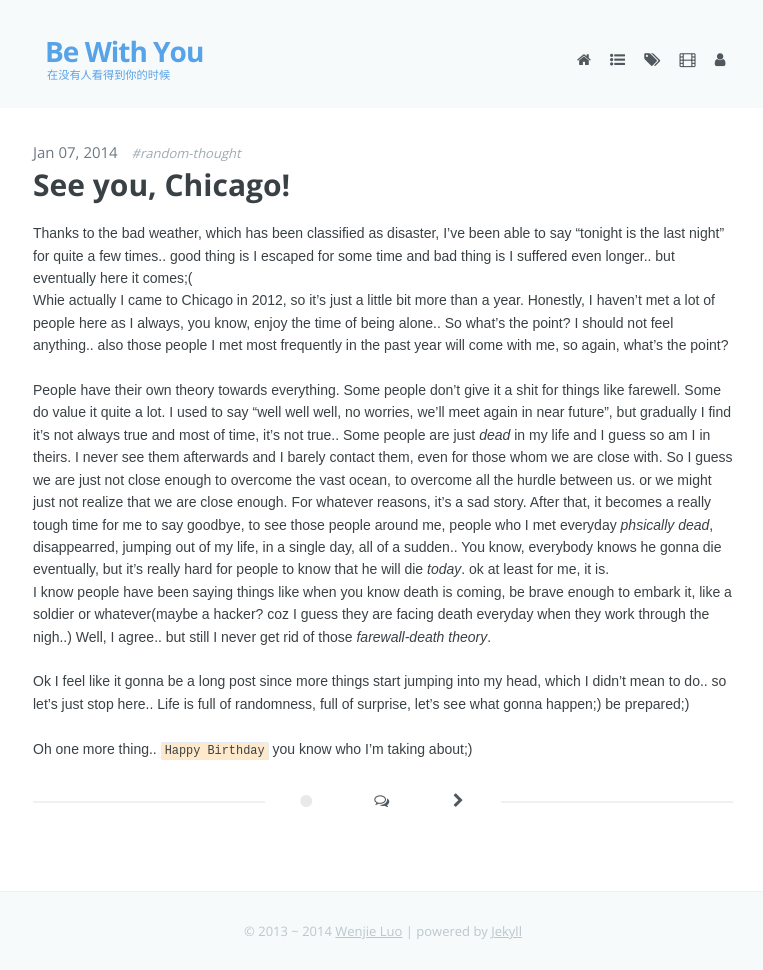
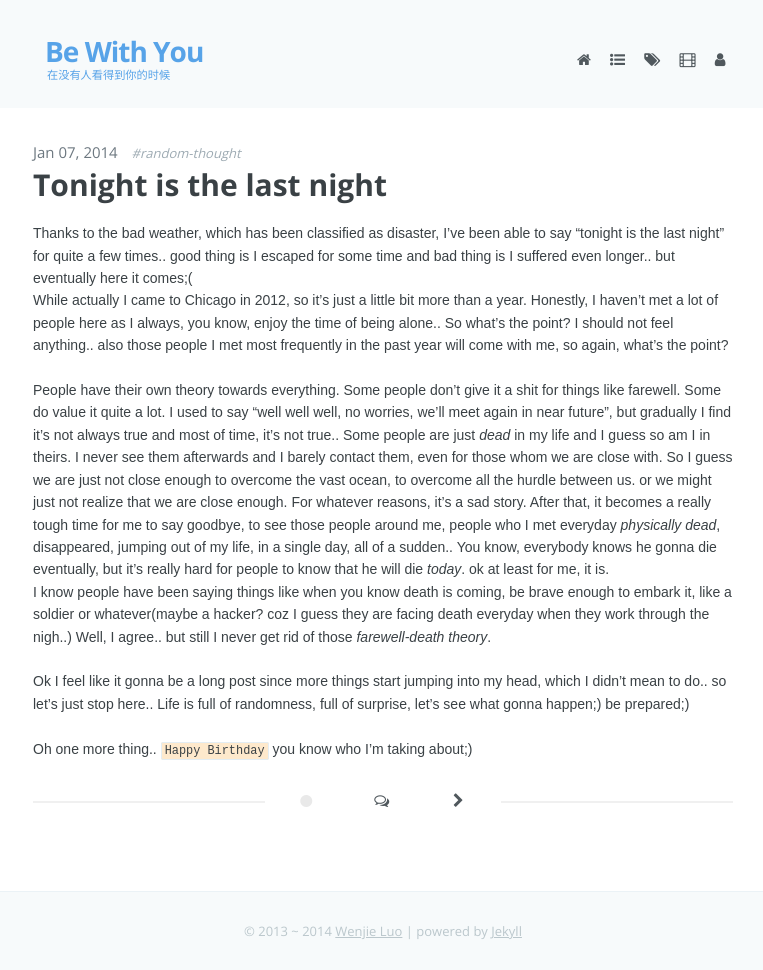
Before and after one commit to saakuraa/myblog, a Jekyll site: the page built from _posts/2014-01-07-see-you-chicago.markdown, in a window 1280 px wide. Shown: the whole page, without its empty margins (257-1020 px from the left). Built offline with Jekyll 4.4.1, drawn with Linux system fonts in a browser that asks for light colours; nearby versions of some CDN libraries; Markdown is read by kramdown in place of the engine named in the settings.

Commit message:
new deployment

```diff
--- a/_posts/2014-01-07-see-you-chicago.markdown
+++ b/_posts/2014-01-07-see-you-chicago.markdown
@@ -1,5 +1,5 @@
 ---
-title: See you, Chicago!
+title: Tonight is the last night
 layout: post
 guid: urn:uuid:731d2ce1-551c-43c7-8bbb-6b9383d6d9d9
 date: 2014-01-07 21:59:03
@@ -8,10 +8,10 @@ tags:
 ---
 
 Thanks to the bad weather, which has been classified as disaster, I've been able to say "tonight is the last night" for quite a few times.. good thing is I escaped for some time and bad thing is I suffered even longer.. but eventually here it comes;(
-Whie actually I came to Chicago in 2012, so it's just a little bit more than a year. Honestly, I haven't met a lot of people here as I always, you know, enjoy the time of being alone.. So what's the point? I should not feel anything.. also those people I met most frequently in the past year will come with me, so again, what's the point?
+While actually I came to Chicago in 2012, so it's just a little bit more than a year. Honestly, I haven't met a lot of people here as I always, you know, enjoy the time of being alone.. So what's the point? I should not feel anything.. also those people I met most frequently in the past year will come with me, so again, what's the point?
 
-People have their own theory towards everything. Some people don't give it a shit for things like farewell. Some do value it quite a lot. I used to say "well well well, no worries, we'll meet again in near future", but gradually I find it's not always true and most of time, it's not true.. Some people are just *dead* in my life and I guess so am I in theirs. I never see them afterwards and I barely contact them, even for those whom we are close with. So I guess we are just not close enough to overcome the vast ocean, to overcome all the hurdle between us. or we might just not realize that we are close enough. For whatever reasons, it's a sad story. After that, it becomes a really tough time for me to say goodbye, to see those people around me, people who I met everyday *phsically dead*, disappearred, jumping out of my life, in a single day, all of a sudden.. You know, everybody knows he gonna die eventually, but it's really hard for people to know that he will die *today*. ok at least for me, it is.
-I know people have been saying things like when you know death is coming, be brave enough to embark it, like a soldier or whatever(maybe a hacker? coz I guess they are facing death everyday when they work through the nigh..) Well, I agree.. but still I never get rid of those *farewall-death theory*.
+People have their own theory towards everything. Some people don't give it a shit for things like farewell. Some do value it quite a lot. I used to say "well well well, no worries, we'll meet again in near future", but gradually I find it's not always true and most of time, it's not true.. Some people are just *dead* in my life and I guess so am I in theirs. I never see them afterwards and I barely contact them, even for those whom we are close with. So I guess we are just not close enough to overcome the vast ocean, to overcome all the hurdle between us. or we might just not realize that we are close enough. For whatever reasons, it's a sad story. After that, it becomes a really tough time for me to say goodbye, to see those people around me, people who I met everyday *physically dead*, disappeared, jumping out of my life, in a single day, all of a sudden.. You know, everybody knows he gonna die eventually, but it's really hard for people to know that he will die *today*. ok at least for me, it is.
+I know people have been saying things like when you know death is coming, be brave enough to embark it, like a soldier or whatever(maybe a hacker? coz I guess they are facing death everyday when they work through the nigh..) Well, I agree.. but still I never get rid of those *farewell-death theory*.
 
 Ok I feel like it gonna be a long post since more things start jumping into my head, which I didn't mean to do.. so let's just stop here.. Life is full of randomness, full of surprise, let's see what gonna happen;) be prepared;)
 
```
